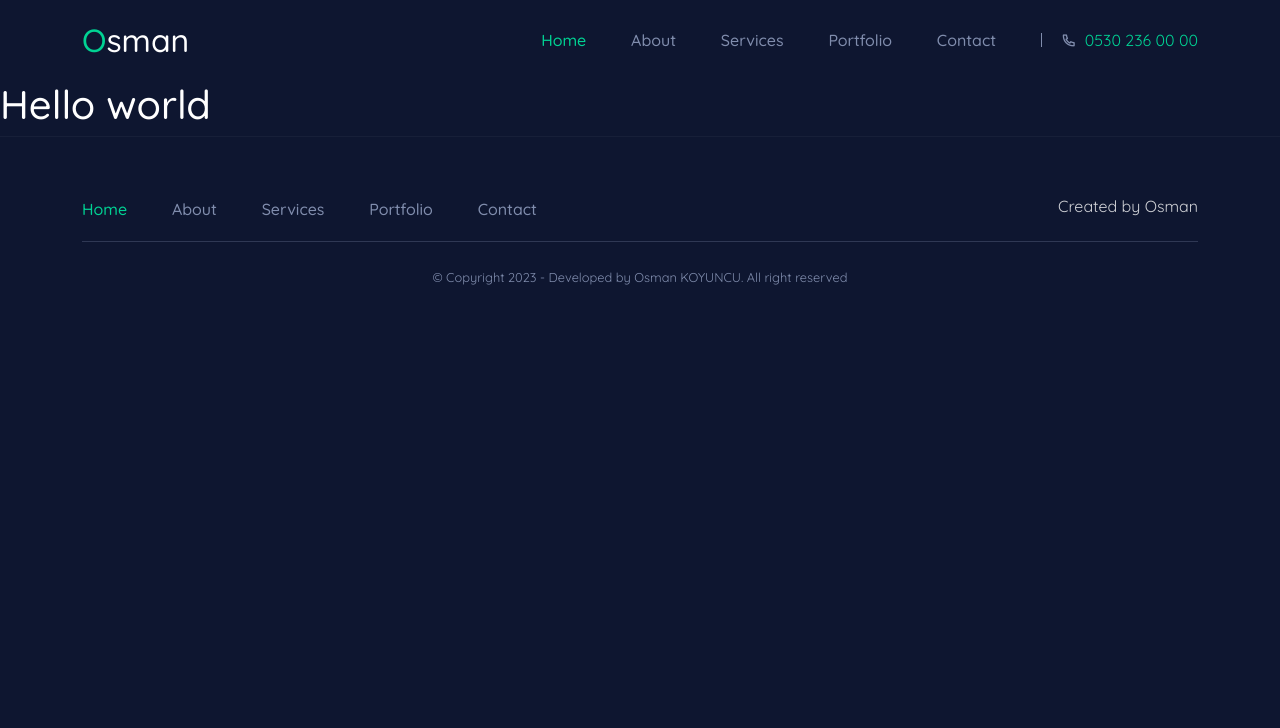
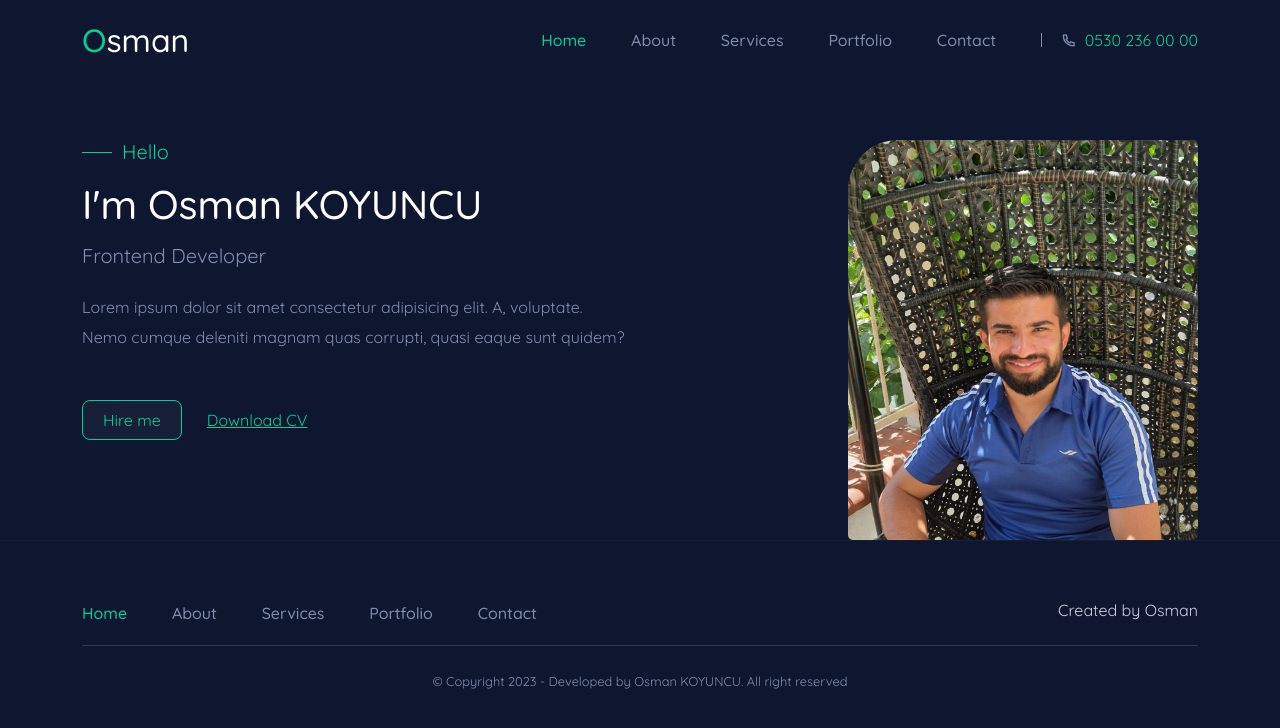
Before and after one commit to osmankoyuncuu/portfolio, a Next.js app: page / in a window 1280 px wide. Shown: the top 728 px of the page. Built offline with nearby package versions, Linux system fonts and the light colour scheme.

Commit message:
add section_hero

```diff
--- /dev/null
+++ b/components/UI/Hero.jsx
@@ -0,0 +1,51 @@
+import { Container, Row, Col } from "reactstrap";
+import SectionSubtitle from "./SectionSubtitle";
+import Image from "next/image";
+import Link from "next/link";
+import heroImage from "../../public/images/Hero.jpeg";
+import classes from "../../styles/hero.module.css";
+
+const Hero = () => {
+  return (
+    <section className={`${classes.hero}`}>
+      <Container>
+        <Row>
+          {/*===========Hero content=========*/}
+          <Col md="6">
+            <div className={`${classes.hero__content}`}>
+              <SectionSubtitle subtitle="Hello" />
+              <h2 className="mb-3 mt-3">I{"'"}m Osman KOYUNCU</h2>
+              <h5 className="mb-4">Frontend Developer</h5>
+              <p>
+                Lorem ipsum dolor sit amet consectetur adipisicing elit. A,
+                voluptate. Nemo cumque deleniti magnam quas corrupti, quasi
+                eaque sunt quidem?
+              </p>
+              <div className="mt-5">
+                <button className="primary__btn">
+                  <Link href="#">Hire me</Link>
+                </button>
+                <button className="secondary__btn">
+                  <Link href="#">Download CV</Link>
+                </button>
+              </div>
+            </div>
+          </Col>
+          {/*===========Hero img========  =*/}
+          <Col md="6">
+            <div className={`${classes.hero__img} text-end`}>
+              <Image
+                alt="hero-image"
+                src={heroImage}
+                width="350"
+                height="400"
+              />
+            </div>
+          </Col>
+        </Row>
+      </Container>
+    </section>
+  );
+};
+
+export default Hero;
--- /dev/null
+++ b/components/UI/SectionSubtitle.jsx
@@ -0,0 +1,6 @@
+import classes from "../../styles/subtitle.module.css";
+const SectionSubtitle = ({ subtitle }) => {
+  return <h5 className={`${classes.section__subtitle}`}>{subtitle}</h5>;
+};
+
+export default SectionSubtitle;
--- a/pages/index.js
+++ b/pages/index.js
@@ -1,3 +1,9 @@
+import Hero from "../components/UI/Hero";
+
 export default function Home() {
-  return <h1>Hello world</h1>;
+  return (
+    <>
+      <Hero />
+    </>
+  );
 }
--- a/styles/globals.css
+++ b/styles/globals.css
@@ -28,7 +28,7 @@ h6 {
 }
 
 h2 {
-  font-size: 2.5rem;
+  font-size: 2.5rem !important;
 }
 section {
   padding-top: 150px;
@@ -44,6 +44,7 @@ footer {
   background: #171f38 !important;
   padding: 7px 20px !important;
   border: 1px solid #01d293 !important;
+  border-radius: 0.5rem;
 }
 
 .primary__btn a {
@@ -64,5 +65,5 @@ footer {
 
 .primary__btn a:hover,
 .secondary__btn a:hover {
-  color: unset;
+  color: #01d293;
 }
--- /dev/null
+++ b/styles/hero.module.css
@@ -0,0 +1,12 @@
+.hero {
+  padding-top: 60px;
+}
+
+.hero__content h5 {
+  color: #808dad;
+  font-weight: 400;
+}
+
+.hero__img img {
+  border-radius: 50px 5px 5px 5px;
+}
--- /dev/null
+++ b/styles/subtitle.module.css
@@ -0,0 +1,16 @@
+.section__subtitle {
+  color: #01d293 !important;
+  font-weight: 400;
+  margin-left: 40px;
+  position: relative;
+}
+.section__subtitle::before {
+  content: "";
+  position: absolute;
+  top: 50%;
+  left: -40px;
+  width: 30px;
+  height: 1px;
+  background-color: #01d293;
+  color: #01d293;
+}
```
Also changed, not shown: public/images/Hero.jpeg (added).
